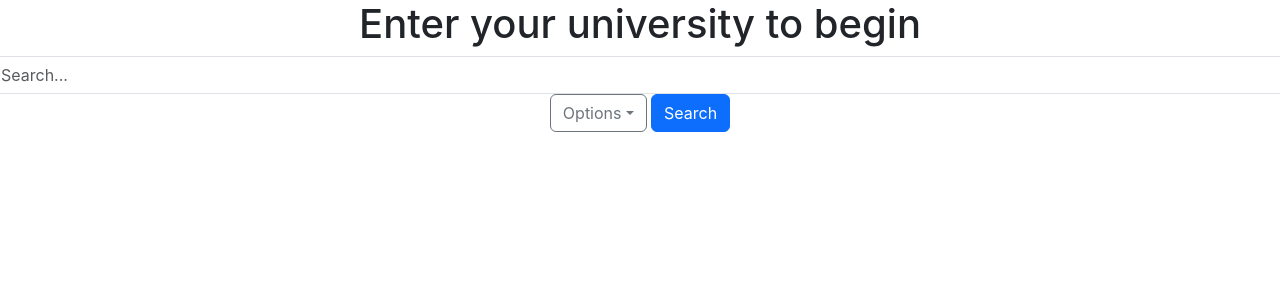
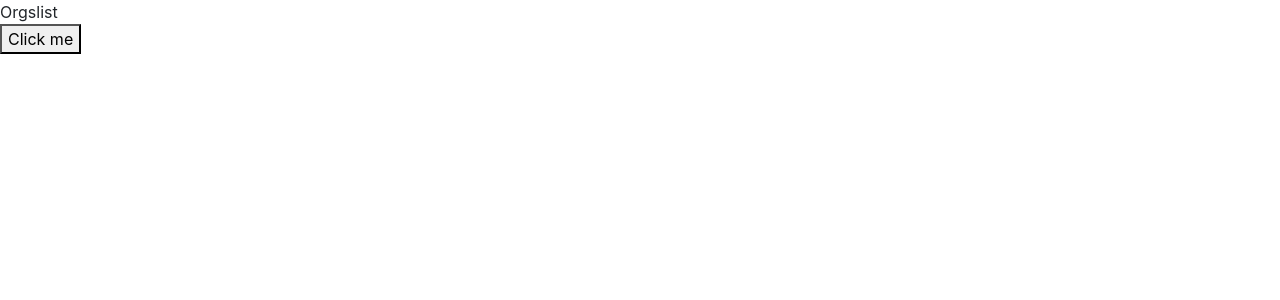
Before and after one commit to rheajshah/rate-my-org, a React (Create React App) app in the folder rate-my-org-app/: page /orgs in a window 1280 px wide. Shown: the top 300 px of the page. Built offline with nearby package versions, Linux system fonts and the light colour scheme.

Commit message:
react working

```diff
--- a/rate-my-org-app/package.json
+++ b/rate-my-org-app/package.json
@@ -8,6 +8,7 @@
     "@testing-library/user-event": "^13.5.0",
     "react": "^18.2.0",
     "react-dom": "^18.2.0",
+    "react-router-dom": "^6.22.0",
     "react-scripts": "5.0.1",
     "web-vitals": "^2.1.4"
   },
--- a/rate-my-org-app/public/index.html
+++ b/rate-my-org-app/public/index.html
@@ -50,20 +50,6 @@
       To create a production bundle, use `npm run build` or `yarn build`.
     -->
 
-    <div class = "row d-flex align-items-center justify-content-center text-center">
-      <h1>Enter your university to begin</h1>
-
-      <input type="text" class="form-control" id="search-input" placeholder="Search...">
-      <div class="input-group-append">
-        <button class="btn btn-outline-secondary dropdown-toggle" type="button" data-toggle="dropdown" aria-haspopup="true" aria-expanded="false">Options</button>
-        <div class="dropdown-menu">
-          <a class="dropdown-item" href="#">Option 1</a>
-          <a class="dropdown-item" href="#">Option 2</a>
-          <a class="dropdown-item" href="#">Option 3</a>
-        </div>
-        <button class="btn btn-primary" type="button">Search</button>
-      </div>
-    </div>
 
   </body>
 </html>
--- a/rate-my-org-app/src/App.js
+++ b/rate-my-org-app/src/App.js
@@ -1,23 +1,18 @@
 import logo from './logo.svg';
 import './App.css';
+import Homepage from './Homepage';
+import Orgslist from './Orgslist';
+import { BrowserRouter, Route, Routes } from 'react-router-dom'; // Import Route and Switch
 
 function App() {
   return (
-    <div className="App">
-      <header className="App-header">
-        <img src={logo} className="App-logo" alt="logo" />
-        <p>
-          Edit <code>src/App.js</code> and save to reload.
-        </p>
-        <a
-          className="App-link"
-          href="https://reactjs.org"
-          target="_blank"
-          rel="noopener noreferrer"
-        >
-          Learn React
-        </a>
-      </header>
+    <div>
+      <BrowserRouter>
+        <Routes>
+          <Route path="/" element={(<Homepage />)} />
+          <Route path='/orgs' element={(<Orgslist/>)}/>
+        </Routes>
+      </BrowserRouter>
     </div>
   );
 }
--- /dev/null
+++ b/rate-my-org-app/src/Homepage.js
@@ -0,0 +1,26 @@
+import React from 'react'
+
+function Homepage() {
+    return (
+        <div>
+            <div class="row d-flex align-items-center justify-content-center text-center">
+                <h1>Enter your university to begin</h1>
+
+                <input type="text" class="form-control" id="search-input" placeholder="Search..." />
+                <div class="input-group-append">
+                    <button class="btn btn-outline-secondary dropdown-toggle" type="button" data-toggle="dropdown" aria-haspopup="true" aria-expanded="false">Options</button>
+                    <div class="dropdown-menu">
+                        <a class="dropdown-item" href="#">Option 1</a>
+                        <a class="dropdown-item" href="#">Option 2</a>
+                        <a class="dropdown-item" href="#">Option 3</a>
+                    </div>
+                    <button class="btn btn-primary" type="button">Search</button>
+                </div>
+
+            </div>
+
+        </div>
+    )
+}
+
+export default Homepage
--- /dev/null
+++ b/rate-my-org-app/src/Orgslist.js
@@ -0,0 +1,19 @@
+import React from 'react'
+import { useNavigate } from 'react-router-dom'
+
+function Orgslist() {
+    const nav = useNavigate();
+    const handleClick = () => {
+        nav("/")
+    }
+    return (
+        <div>
+            <div>Orgslist</div>
+            <button onClick={handleClick}>
+                Click me
+            </button>
+        </div>
+    )
+}
+
+export default Orgslist
--- a/rate-my-org-app/src/index.js
+++ b/rate-my-org-app/src/index.js
@@ -1,5 +1,6 @@
 import React from 'react';
 import ReactDOM from 'react-dom/client';
+import App from './App';
 import './index.css';
 //import App from './App';
 import reportWebVitals from './reportWebVitals';
@@ -7,7 +8,7 @@ import reportWebVitals from './reportWebVitals';
 const root = ReactDOM.createRoot(document.getElementById('root'));
 root.render(
   <React.StrictMode>
-
+    <App />
   </React.StrictMode>
 );
 
```
Also changed, not shown: rate-my-org-app/src/home.js (added), 1 other file (tests, documents, lock files or other folders).
